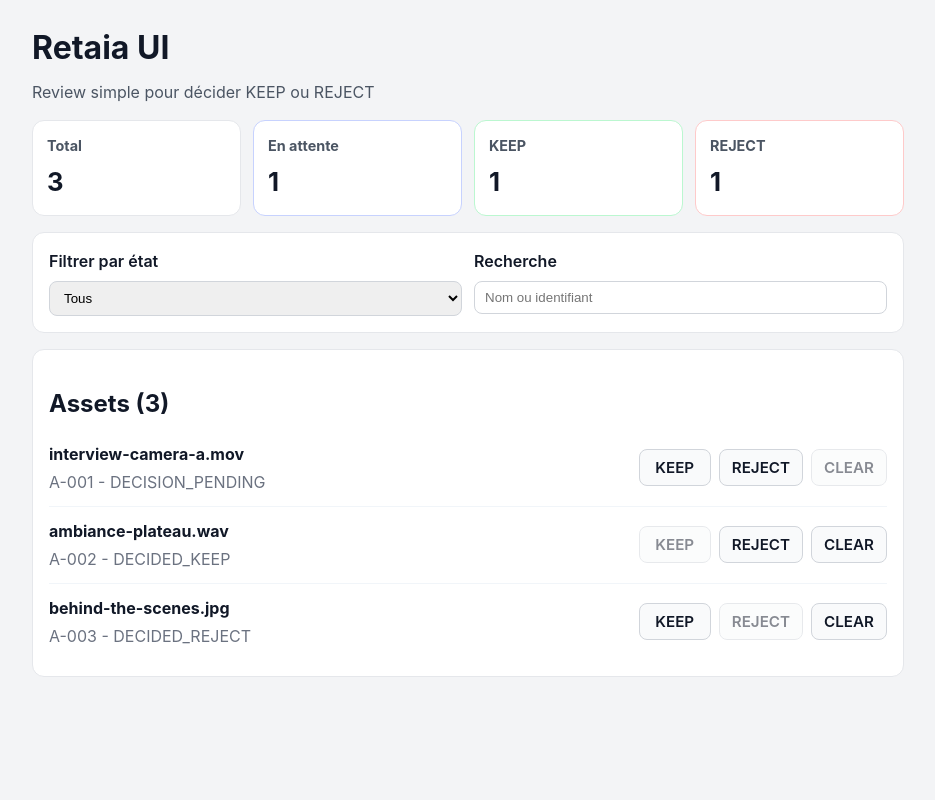
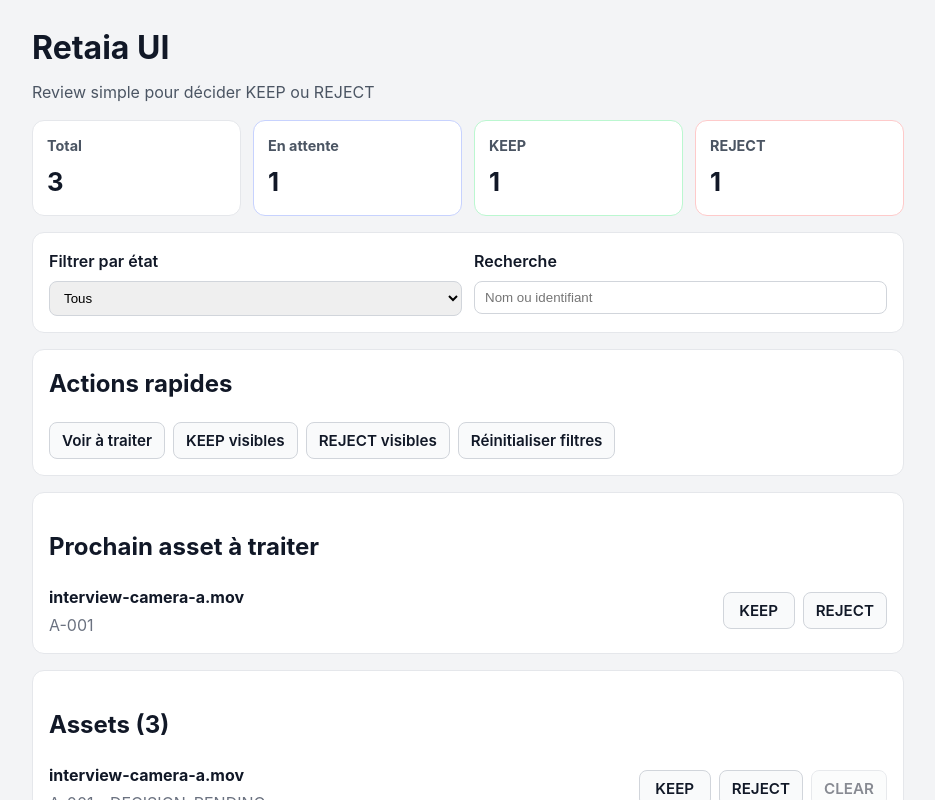
Before and after one commit to Retaia/retaia-ui, a React (Vite) app: page / in a window 1280 px wide. Shown: the top 800 px of the page, without its empty margins (172-1107 px from the left). Built offline with nearby package versions, Linux system fonts and the light colour scheme.

Commit message:
feat(ui): add productivity shortcuts for faster review

```diff
--- a/src/App.css
+++ b/src/App.css
@@ -66,6 +66,16 @@
   gap: 12px;
 }
 
+.productivity-panel h2 {
+  margin-top: 0;
+}
+
+.quick-actions {
+  display: flex;
+  flex-wrap: wrap;
+  gap: 8px;
+}
+
 label {
   display: block;
   margin-bottom: 8px;
@@ -121,6 +131,18 @@ input {
   min-width: 72px;
 }
 
+.next-asset {
+  display: flex;
+  justify-content: space-between;
+  align-items: center;
+  gap: 12px;
+}
+
+.next-asset p {
+  margin: 4px 0 0;
+  color: #6b7280;
+}
+
 .empty-state {
   margin: 0;
   color: #6b7280;
--- a/src/App.tsx
+++ b/src/App.tsx
@@ -11,6 +11,7 @@ import {
   filterAssets,
   getStateFromDecision,
   type DecisionAction,
+  updateAssetsState,
 } from './domain/assets'
 
 function App() {
@@ -23,6 +24,10 @@ function App() {
   }, [assets, filter, search])
 
   const counts = useMemo(() => countAssetsByState(assets), [assets])
+  const nextPendingAsset = useMemo(
+    () => assets.find((asset) => asset.state === 'DECISION_PENDING') ?? null,
+    [assets],
+  )
 
   const handleDecision = (id: string, action: DecisionAction) => {
     setAssets((current) =>
@@ -36,6 +41,26 @@ function App() {
         }
       }),
     )
+  }
+
+  const applyDecisionToVisible = (action: 'KEEP' | 'REJECT') => {
+    const targetIds = visibleAssets.map((asset) => asset.id)
+    if (targetIds.length === 0) {
+      return
+    }
+
+    const nextState = action === 'KEEP' ? 'DECIDED_KEEP' : 'DECIDED_REJECT'
+    setAssets((current) => updateAssetsState(current, targetIds, nextState))
+  }
+
+  const focusPending = () => {
+    setFilter('DECISION_PENDING')
+    setSearch('')
+  }
+
+  const clearFilters = () => {
+    setFilter('ALL')
+    setSearch('')
   }
 
   return (
@@ -53,7 +78,55 @@ function App() {
         onSearchChange={setSearch}
       />
 
-      <section className="panel">
+      <section className="panel productivity-panel">
+        <h2>Actions rapides</h2>
+        <div className="quick-actions">
+          <button type="button" onClick={focusPending}>
+            Voir à traiter
+          </button>
+          <button
+            type="button"
+            onClick={() => applyDecisionToVisible('KEEP')}
+            disabled={visibleAssets.length === 0}
+          >
+            KEEP visibles
+          </button>
+          <button
+            type="button"
+            onClick={() => applyDecisionToVisible('REJECT')}
+            disabled={visibleAssets.length === 0}
+          >
+            REJECT visibles
+          </button>
+          <button type="button" onClick={clearFilters}>
+            Réinitialiser filtres
+          </button>
+        </div>
+      </section>
+
+      <section className="panel" aria-label="Prochain asset">
+        <h2>Prochain asset à traiter</h2>
+        {nextPendingAsset ? (
+          <div className="next-asset">
+            <div>
+              <strong>{nextPendingAsset.name}</strong>
+              <p>{nextPendingAsset.id}</p>
+            </div>
+            <div className="decision-actions">
+              <button type="button" onClick={() => handleDecision(nextPendingAsset.id, 'KEEP')}>
+                KEEP
+              </button>
+              <button type="button" onClick={() => handleDecision(nextPendingAsset.id, 'REJECT')}>
+                REJECT
+              </button>
+            </div>
+          </div>
+        ) : (
+          <p className="empty-state">Plus aucun asset en attente.</p>
+        )}
+      </section>
+
+      <section className="panel" aria-label="Liste des assets">
         <h2>Assets ({visibleAssets.length})</h2>
         <AssetList assets={visibleAssets} onDecision={handleDecision} />
       </section>
--- a/src/domain/assets.ts
+++ b/src/domain/assets.ts
@@ -52,6 +52,17 @@ export const updateAssetState = (
   )
 }
 
+export const updateAssetsState = (
+  assets: Asset[],
+  ids: string[],
+  nextState: AssetState,
+): Asset[] => {
+  const idSet = new Set(ids)
+  return assets.map((asset) =>
+    idSet.has(asset.id) ? { ...asset, state: nextState } : asset,
+  )
+}
+
 export const getStateFromDecision = (
   action: DecisionAction,
   currentState: AssetState,
```
Also changed, not shown: 2 other files (tests, documents, lock files or other folders).
